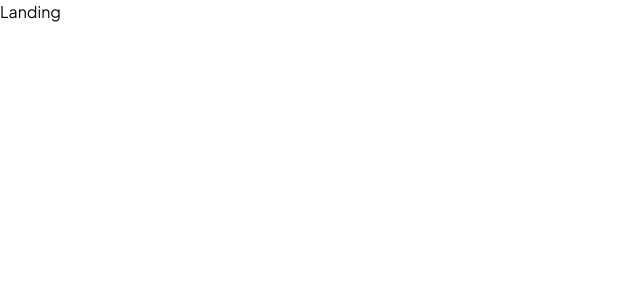
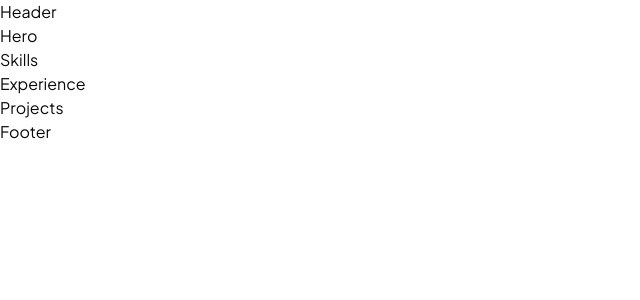
Before and after one commit to fasakinhenry/portfolio, a React (Vite) app: page / in a window 1280 px wide. Shown: the top 300 px of the page, without its empty margins (0-640 px from the left). Built offline with nearby package versions, Linux system fonts and the light colour scheme.

Commit message:
chore: import all project components into landing

```diff
--- a/src/pages/Landing.jsx
+++ b/src/pages/Landing.jsx
@@ -1,6 +1,15 @@
+import { Experience, Footer, Header, Hero, Projects, Skills } from "../components"
+
 const Landing = () => {
   return (
-    <div>Landing</div>
+      <>
+          <Header />
+          <Hero />
+          <Skills />
+          <Experience />
+          <Projects />
+          <Footer />
+      </>
   )
 }
 
```
